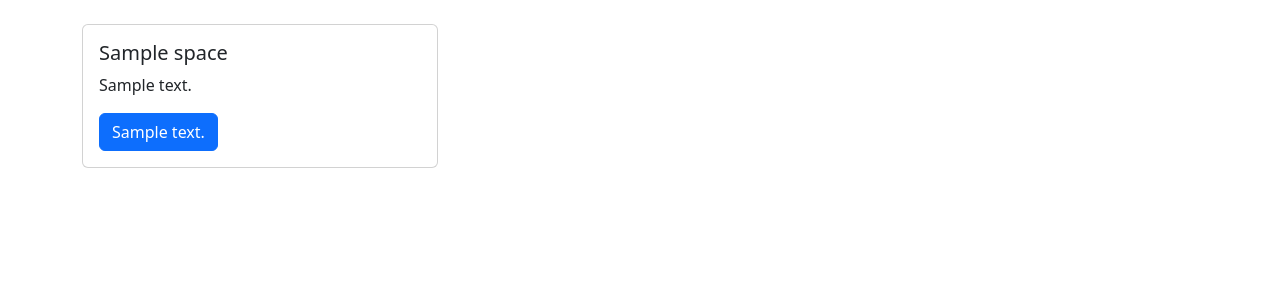
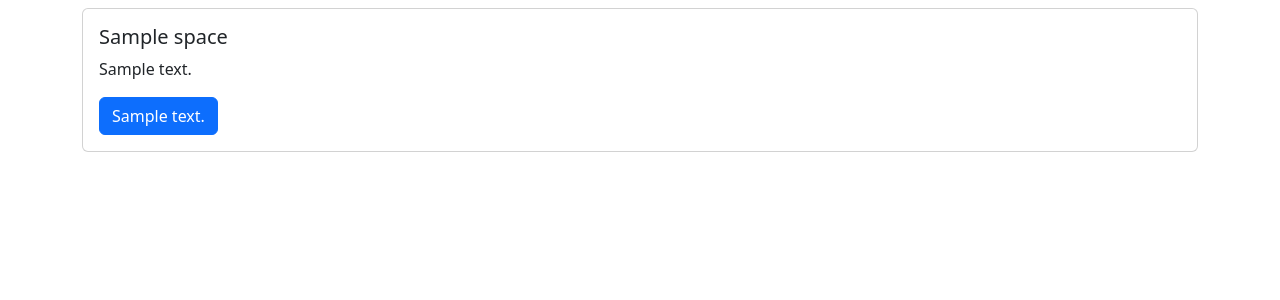
Before and after one commit to locallab-seoul/localbase, a Django app: page / in a window 1280 px wide. Shown: the part 104-404 px from the top of the page. Run offline with Django 4.2, Linux system fonts and the light colour scheme; tables that the repository leaves empty hold one stand-in row (values such as "Sample post"); some libraries are stand-ins or nearby versions.

Commit message:
change list cols

```diff
--- a/space/templates/index.html
+++ b/space/templates/index.html
@@ -48,7 +48,7 @@
             <!-- <h1 class="h2">Local DataBase - Gongneung v0</h1> -->
             <div class="row">
                 {% for space in spaces %}
-                <div class="col-sm-4 my-4">
+                <div class="col-sm-12 my-2">
                   <div class="card">
                     <div class="card-body">
                       <h5 class="card-title">{{space.title}}</h5>
```
